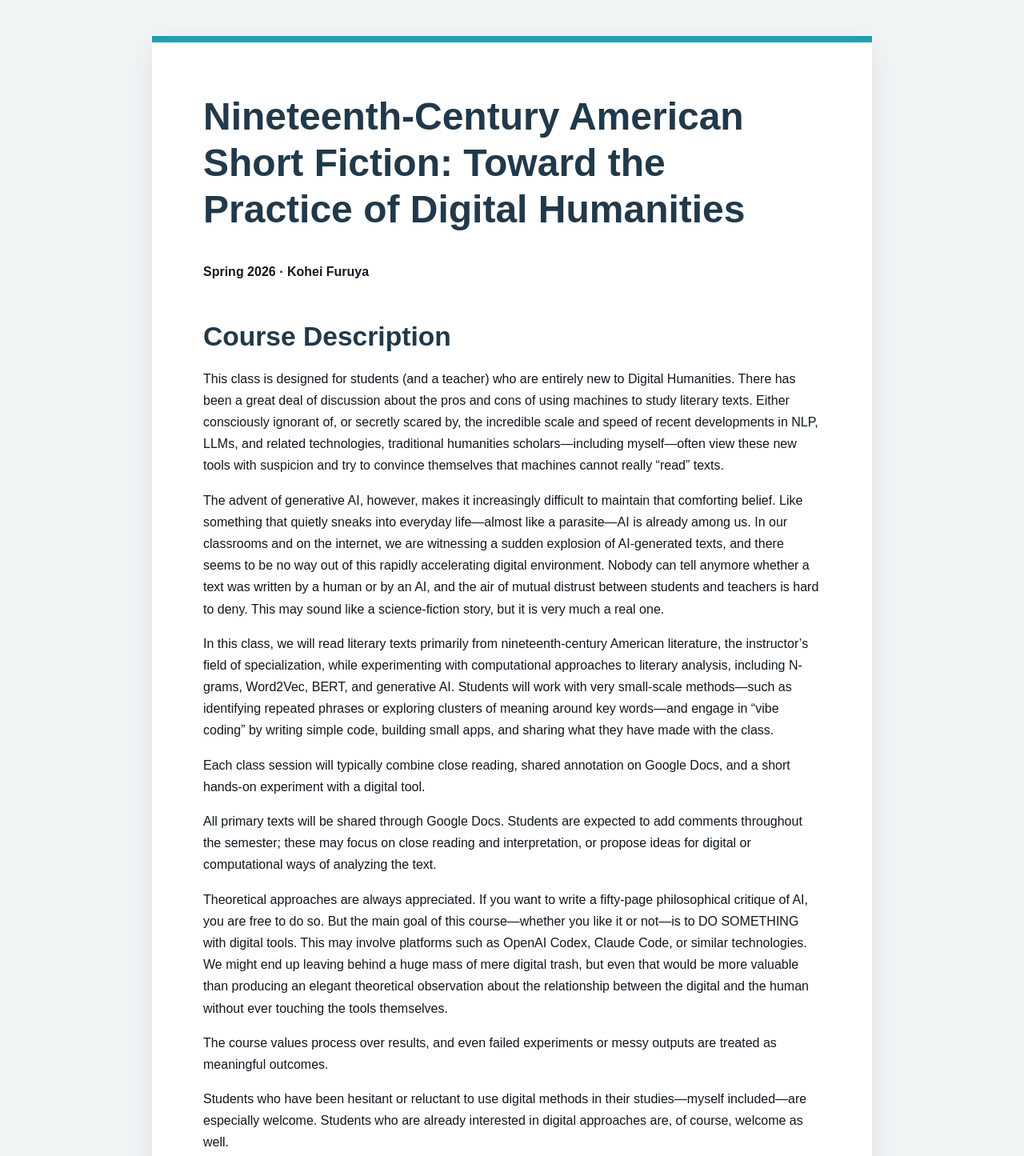
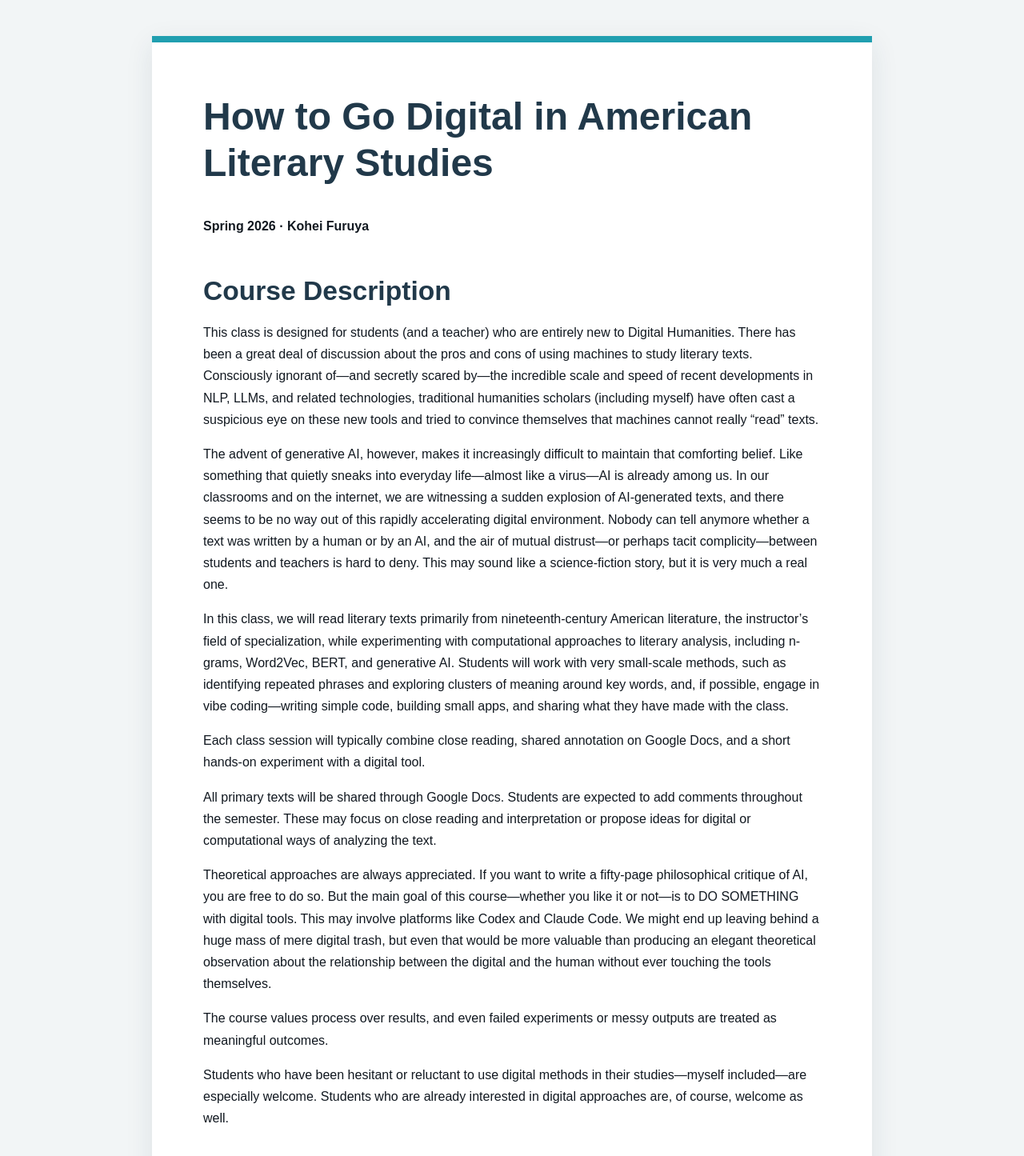
Before and after one commit to fru-co/dh2026-pedagogy, a plain HTML site: page course-materials/syllabus/DH2026_actual_course_syllabus_en.html in a window 1280 px wide. Shown: the part 101-1546 px from the top of the page at 80% size. Drawn offline with Linux system fonts and the light colour scheme.

Commit message:
Update syllabus course description

```diff
--- a/course-materials/syllabus/DH2026_actual_course_syllabus_en.html
+++ b/course-materials/syllabus/DH2026_actual_course_syllabus_en.html
@@ -17,15 +17,15 @@
     </header>
     <main class="document-main">
       <article class="markdown-body">
-<h1>Nineteenth-Century American Short Fiction: Toward the Practice of Digital Humanities</h1>
+<h1>How to Go Digital in American Literary Studies</h1>
 <p><strong>Spring 2026 · Kohei Furuya</strong></p>
 <h2>Course Description</h2>
-<p>This class is designed for students (and a teacher) who are entirely new to Digital Humanities. There has been a great deal of discussion about the pros and cons of using machines to study literary texts. Either consciously ignorant of, or secretly scared by, the incredible scale and speed of recent developments in NLP, LLMs, and related technologies, traditional humanities scholars—including myself—often view these new tools with suspicion and try to convince themselves that machines cannot really “read” texts.</p>
-<p>The advent of generative AI, however, makes it increasingly difficult to maintain that comforting belief. Like something that quietly sneaks into everyday life—almost like a parasite—AI is already among us. In our classrooms and on the internet, we are witnessing a sudden explosion of AI-generated texts, and there seems to be no way out of this rapidly accelerating digital environment. Nobody can tell anymore whether a text was written by a human or by an AI, and the air of mutual distrust between students and teachers is hard to deny. This may sound like a science-fiction story, but it is very much a real one.</p>
-<p>In this class, we will read literary texts primarily from nineteenth-century American literature, the instructor’s field of specialization, while experimenting with computational approaches to literary analysis, including N-grams, Word2Vec, BERT, and generative AI. Students will work with very small-scale methods—such as identifying repeated phrases or exploring clusters of meaning around key words—and engage in “vibe coding” by writing simple code, building small apps, and sharing what they have made with the class.</p>
+<p>This class is designed for students (and a teacher) who are entirely new to Digital Humanities. There has been a great deal of discussion about the pros and cons of using machines to study literary texts. Consciously ignorant of—and secretly scared by—the incredible scale and speed of recent developments in NLP, LLMs, and related technologies, traditional humanities scholars (including myself) have often cast a suspicious eye on these new tools and tried to convince themselves that machines cannot really “read” texts.</p>
+<p>The advent of generative AI, however, makes it increasingly difficult to maintain that comforting belief. Like something that quietly sneaks into everyday life—almost like a virus—AI is already among us. In our classrooms and on the internet, we are witnessing a sudden explosion of AI-generated texts, and there seems to be no way out of this rapidly accelerating digital environment. Nobody can tell anymore whether a text was written by a human or by an AI, and the air of mutual distrust—or perhaps tacit complicity—between students and teachers is hard to deny. This may sound like a science-fiction story, but it is very much a real one.</p>
+<p>In this class, we will read literary texts primarily from nineteenth-century American literature, the instructor’s field of specialization, while experimenting with computational approaches to literary analysis, including n-grams, Word2Vec, BERT, and generative AI. Students will work with very small-scale methods, such as identifying repeated phrases and exploring clusters of meaning around key words, and, if possible, engage in vibe coding—writing simple code, building small apps, and sharing what they have made with the class.</p>
 <p>Each class session will typically combine close reading, shared annotation on Google Docs, and a short hands-on experiment with a digital tool.</p>
-<p>All primary texts will be shared through Google Docs. Students are expected to add comments throughout the semester; these may focus on close reading and interpretation, or propose ideas for digital or computational ways of analyzing the text.</p>
-<p>Theoretical approaches are always appreciated. If you want to write a fifty-page philosophical critique of AI, you are free to do so. But the main goal of this course—whether you like it or not—is to DO SOMETHING with digital tools. This may involve platforms such as OpenAI Codex, Claude Code, or similar technologies. We might end up leaving behind a huge mass of mere digital trash, but even that would be more valuable than producing an elegant theoretical observation about the relationship between the digital and the human without ever touching the tools themselves.</p>
+<p>All primary texts will be shared through Google Docs. Students are expected to add comments throughout the semester. These may focus on close reading and interpretation or propose ideas for digital or computational ways of analyzing the text.</p>
+<p>Theoretical approaches are always appreciated. If you want to write a fifty-page philosophical critique of AI, you are free to do so. But the main goal of this course—whether you like it or not—is to DO SOMETHING with digital tools. This may involve platforms like Codex and Claude Code. We might end up leaving behind a huge mass of mere digital trash, but even that would be more valuable than producing an elegant theoretical observation about the relationship between the digital and the human without ever touching the tools themselves.</p>
 <p>The course values process over results, and even failed experiments or messy outputs are treated as meaningful outcomes.</p>
 <p>Students who have been hesitant or reluctant to use digital methods in their studies—myself included—are especially welcome. Students who are already interested in digital approaches are, of course, welcome as well.</p>
 <h2>Class Schedule</h2>
```
Also changed, not shown: 1 other file.
